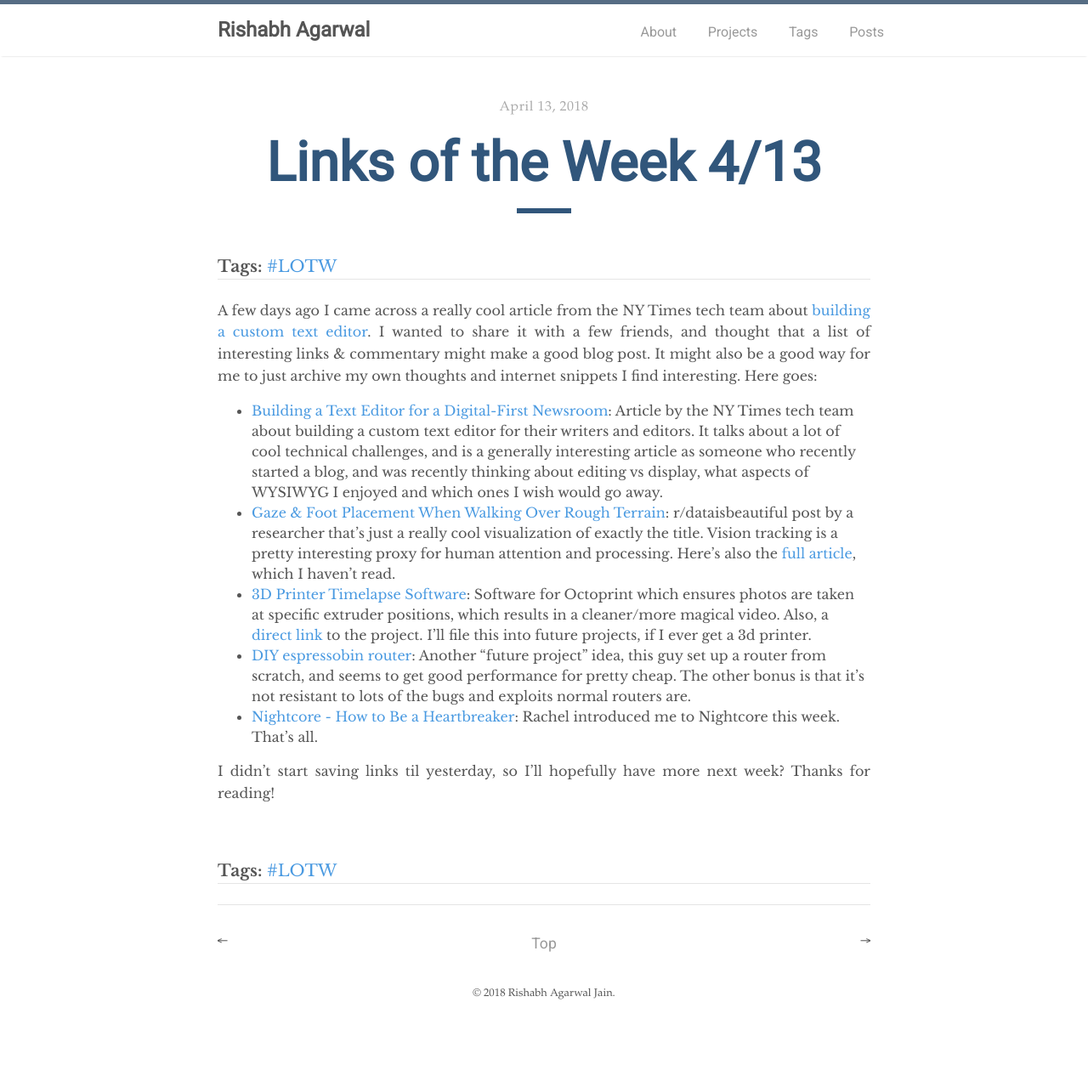
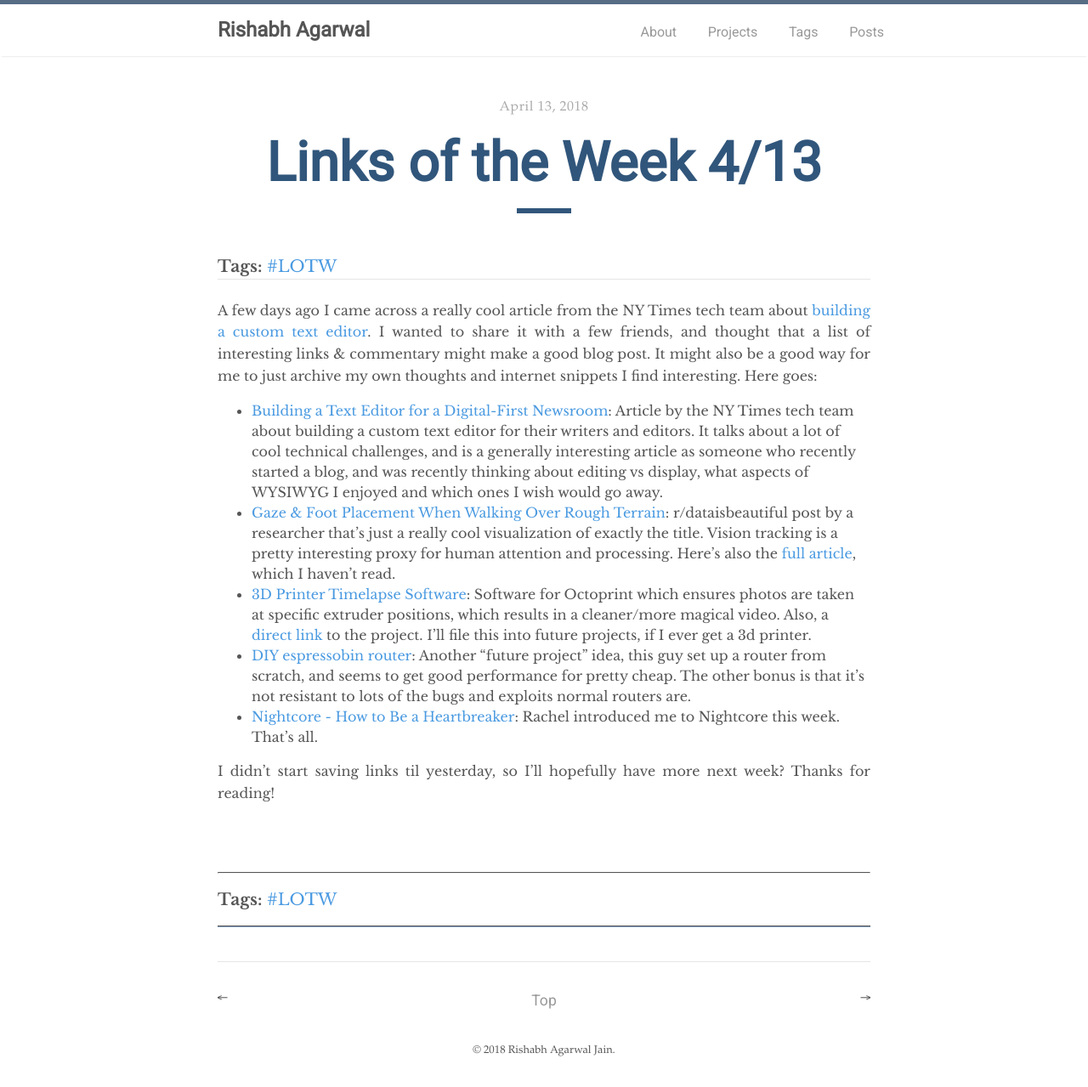
Before and after one commit to rishabmps/rishabmps.github.io, a Jekyll site: the page built from _posts/2018-04-13-lotw-1.md, in a window 1280 px wide. Shown: the whole page at 85% size. Built offline with Jekyll 4.4.1, drawn with Linux system fonts in a browser that asks for light colours; before the commit the page ends 1212 px from its top, so only the background shows below that.

Commit message:
Fixed bottom tags sizes and alignment

```diff
--- a/_layouts/post.html
+++ b/_layouts/post.html
@@ -29,6 +29,7 @@ layout: default
   {% endif %}
   {{ content }}
 </div>
+<hr style="background-color: #829ec0;display: block;height: 2px;/* border: 0; */border-top: 1px solid;margin: 1em 0;padding: 0;">
 {% if page.tags %}
   <div class="tags tags_bottom">
     <strong>Tags:</strong>
@@ -37,6 +38,8 @@ layout: default
     {% endfor %}
   </div>
 {% endif %}
+<hr style="background-color: #829ec0;display: block;height: 2px;border: 0;border-top: 1px solid;margin: 1em 0;padding: 0;">
+
 <br>
 {% if page.comments %}
   {% include disqus_comments.html %}
--- a/_sass/custom/tags.scss
+++ b/_sass/custom/tags.scss
@@ -22,11 +22,11 @@
 .tags {
   margin: 0;
   padding: 0;
-  border-bottom: 1px solid #e5e5e5;
+  font-size: 1.2em;
 }
 .tags_top{
-   font-size: 1.2em;
 
+   border-bottom: 1px solid #e5e5e5;
 }
 
 .tags_bottom{
```
